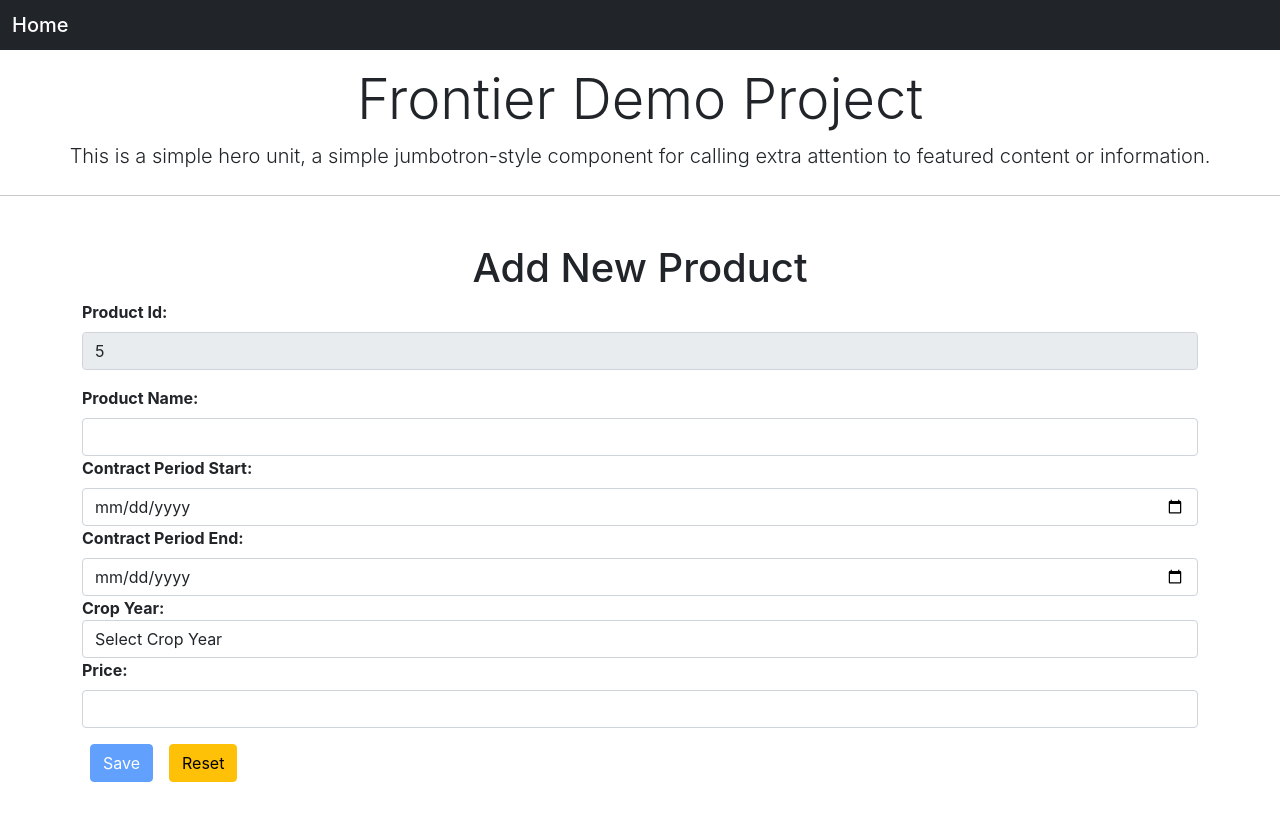
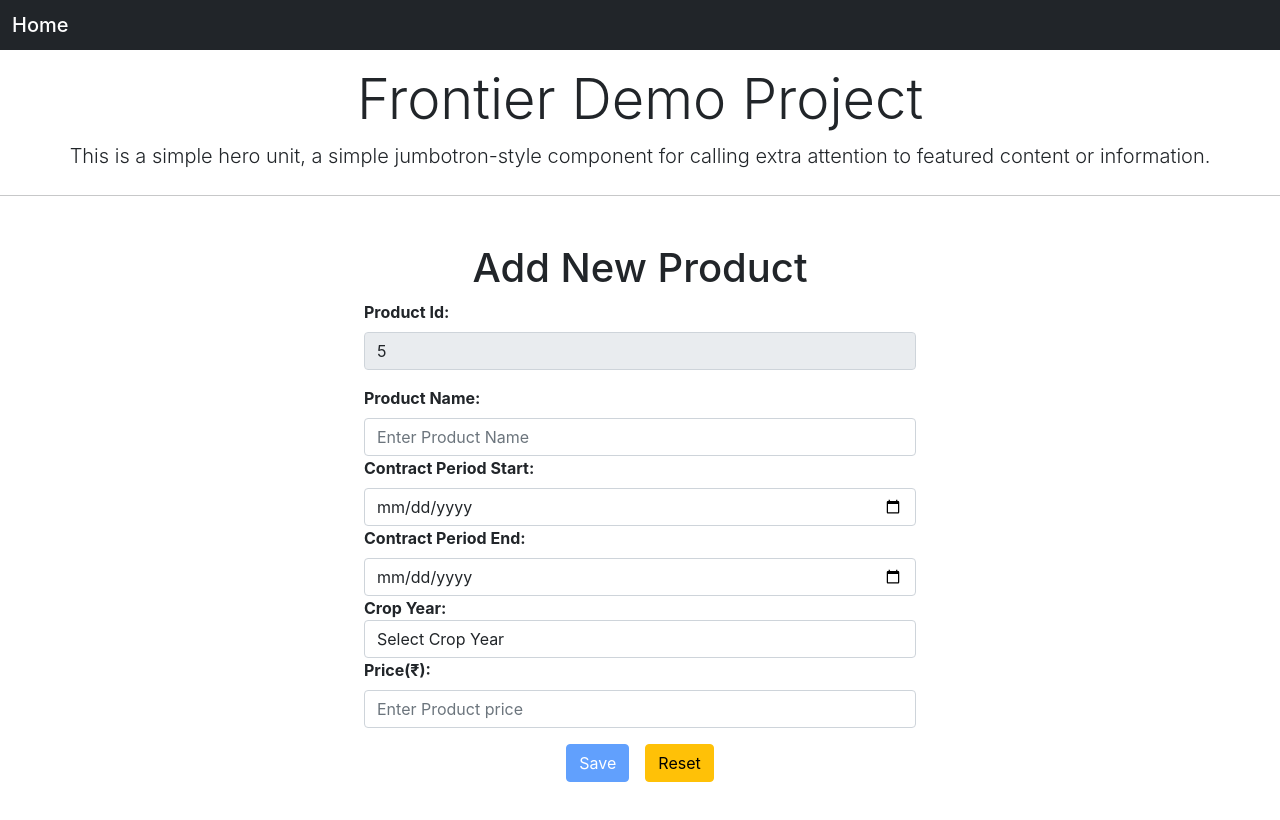
Before and after one commit to rick2001/frontierprojectdemo, a React (Create React App) app: page /create in a window 1280 px wide. Shown: the top 820 px of the page. Built offline with nearby package versions, Linux system fonts and the light colour scheme.

Commit message:
commit-14

```diff
--- a/src/Components/ProductForm.js
+++ b/src/Components/ProductForm.js
@@ -14,7 +14,7 @@ export const ProductForm = () => {
   const navigate = useNavigate();
 
   // state variable to store the data
-  const [newData, setNewData] = useState({ productId: product.length + 1, productName: "", contractPeriodStart: "", contractPeriodEnd:"", cropYear: "", price: "" })
+  const [newData, setNewData] = useState({ productId: product.length + 1, productName: "", contractPeriodStart: "", contractPeriodEnd: "", cropYear: "", price: "" })
 
   // set the data of the form in the state variable
   const handleOnChange = (e) => {
@@ -23,7 +23,7 @@ export const ProductForm = () => {
 
   // function to add the data
   const handleOnClick = () => {
-    console.log("New Data-> ",newData);
+    console.log("New Data-> ", newData);
     dispatch(addProduct(newData));
     setNewData({ productId: "", productName: "", contractPeriodStart: "", contractPeriodEnd: "", cropYear: "", price: "" })  // making the fields empty after saving
     navigate("/")
@@ -31,12 +31,12 @@ export const ProductForm = () => {
 
   // resetting the form
   const handleOnReset = () => {
-    setNewData({ productId: product.length + 1, productName: "", contractPeriodStart: "", contractPeriodEnd:"", cropYear: "", price: "" })
+    setNewData({ productId: product.length + 1, productName: "", contractPeriodStart: "", contractPeriodEnd: "", cropYear: "", price: "" })
   }
 
-  const years = [2024, 2025, 2026, 2027, 2028];
+  const years = [2024, 2025, 2026, 2027, 2028, 2029, 2030];
   return (
-    <div className='container my-5'>
+    <div className='container my-5' style={{ width: "45%" }}>
       <h1 className='text-center'>Add New Product</h1>
       <form>
         {/* <div className="mb-3">
@@ -53,7 +53,7 @@ export const ProductForm = () => {
 
         <div className="form-group fw-bold">
           <label className="form-label" htmlFor="productName">Product Name:</label>
-          <input type="text" className="form-control" value={newData.productName} id="productName" onChange={handleOnChange} />
+          <input type="text" className="form-control" value={newData.productName} id="productName" placeholder='Enter Product Name' onChange={handleOnChange} />
         </div>
 
         {/* <div className="form-group fw-bold">
@@ -90,13 +90,17 @@ export const ProductForm = () => {
 
 
         <div className="form-group fw-bold">
-          <label className="form-label" htmlFor="price">Price:</label>
-          <input type="text" className="form-control" value={newData.price} id="price" onChange={handleOnChange} />
+          <label className="form-label" htmlFor="price">Price(&#8377;):</label>
+          <input type="number" className="form-control" value={newData.price} id="price" placeholder='Enter Product price' onChange={handleOnChange} />
         </div>
 
       </form>
-      <button disabled={newData.productName.length === 0 || newData.contractPeriod.length === 0 || newData.cropYear.length === 0 || newData.price.length === 0} className="btn btn-primary mt-3 mx-2" onClick={handleOnClick}>Save</button>
-      <button className="btn btn-warning mt-3 mx-2" onClick={handleOnReset}>Reset</button>
+
+
+      <div className='text-center'>
+        <button disabled={newData.productName.length === 0 || newData.contractPeriodStart.length === 0 || newData.contractPeriodEnd.length === 0 || newData.cropYear.length === 0 || newData.price.length === 0} className="btn btn-primary mt-3 mx-2" onClick={handleOnClick}>Save</button>
+        <button className="btn btn-warning mt-3 mx-2" onClick={handleOnReset}>Reset</button>
+      </div>
 
 
 
--- a/src/Components/ProductTable.js
+++ b/src/Components/ProductTable.js
@@ -61,7 +61,7 @@
     }
 
 
-    const years = [2024, 2025, 2026, 2027, 2028];
+    const years = [2024, 2025, 2026, 2027, 2028, 2029, 2030];
 
 
     return (
@@ -117,8 +117,8 @@
                   </div>
 
                   <div className="form-group fw-bold">
-                    <label htmlFor="price">Price (&#8377;):</label>
-                    <input type="text" className="form-control" value={editData.price} id="price" onChange={handleOnChange} />
+                    <label htmlFor="price">Price(&#8377;):</label>
+                    <input type="number" className="form-control" value={editData.price} id="price" onChange={handleOnChange} />
                   </div>
 
                 </form>
@@ -152,7 +152,6 @@
                 return <tr key={index}>
                   <td>{item.productName}</td>
                   <td>{`${format(new Date(item.contractPeriodStart), 'dd MMM yyyy')} - ${format(new Date(item.contractPeriodEnd), 'dd MMM yyyy')}`}</td>
-                  {/* <td>{`${new Date(item.contractPeriodStart).toDateString()} - ${new Date(item.contractPeriodEnd).toDateString()}`}</td> */}
                   <td>{item.cropYear}</td>
                   <td>{item.price}</td>
                   <td>
```
